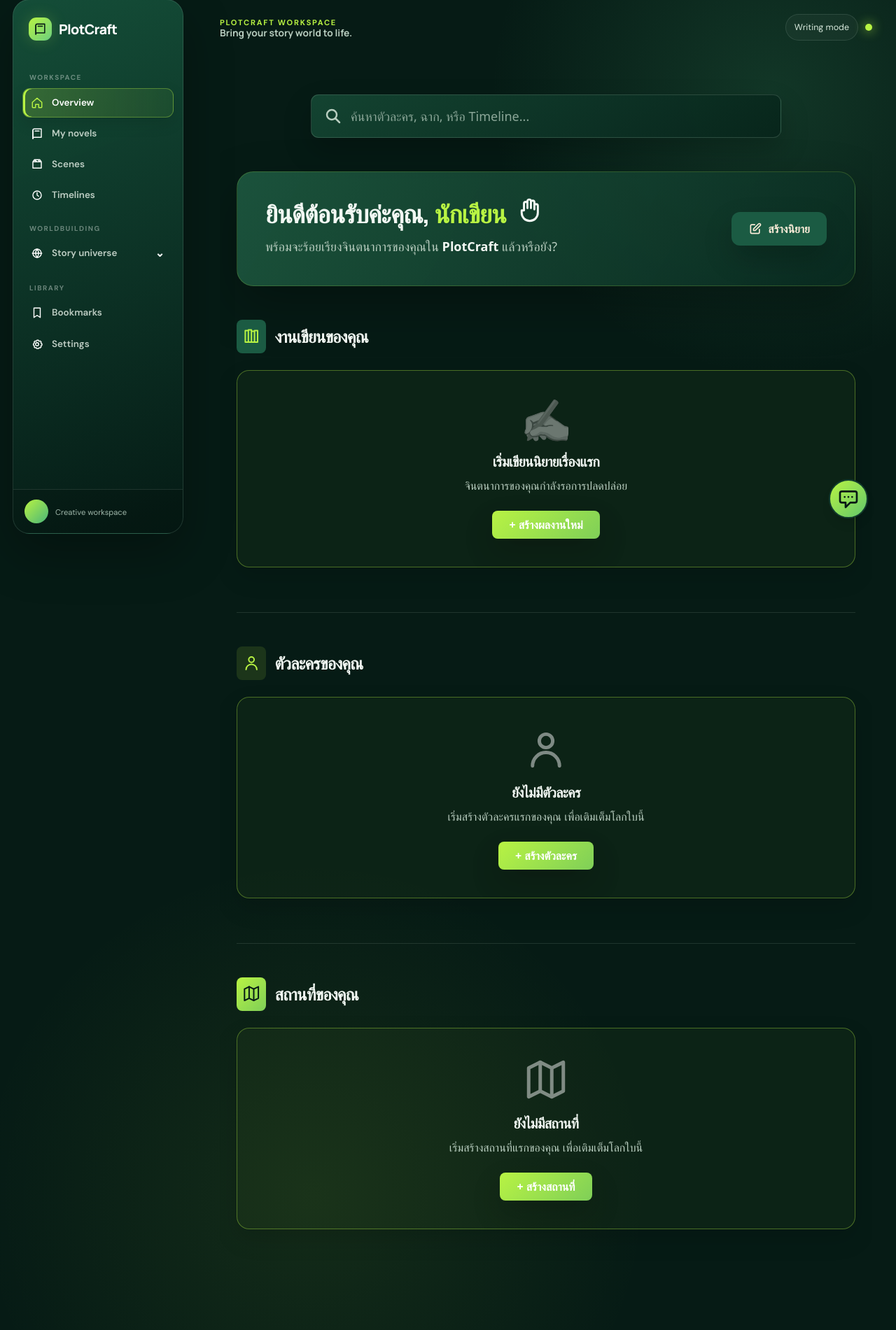
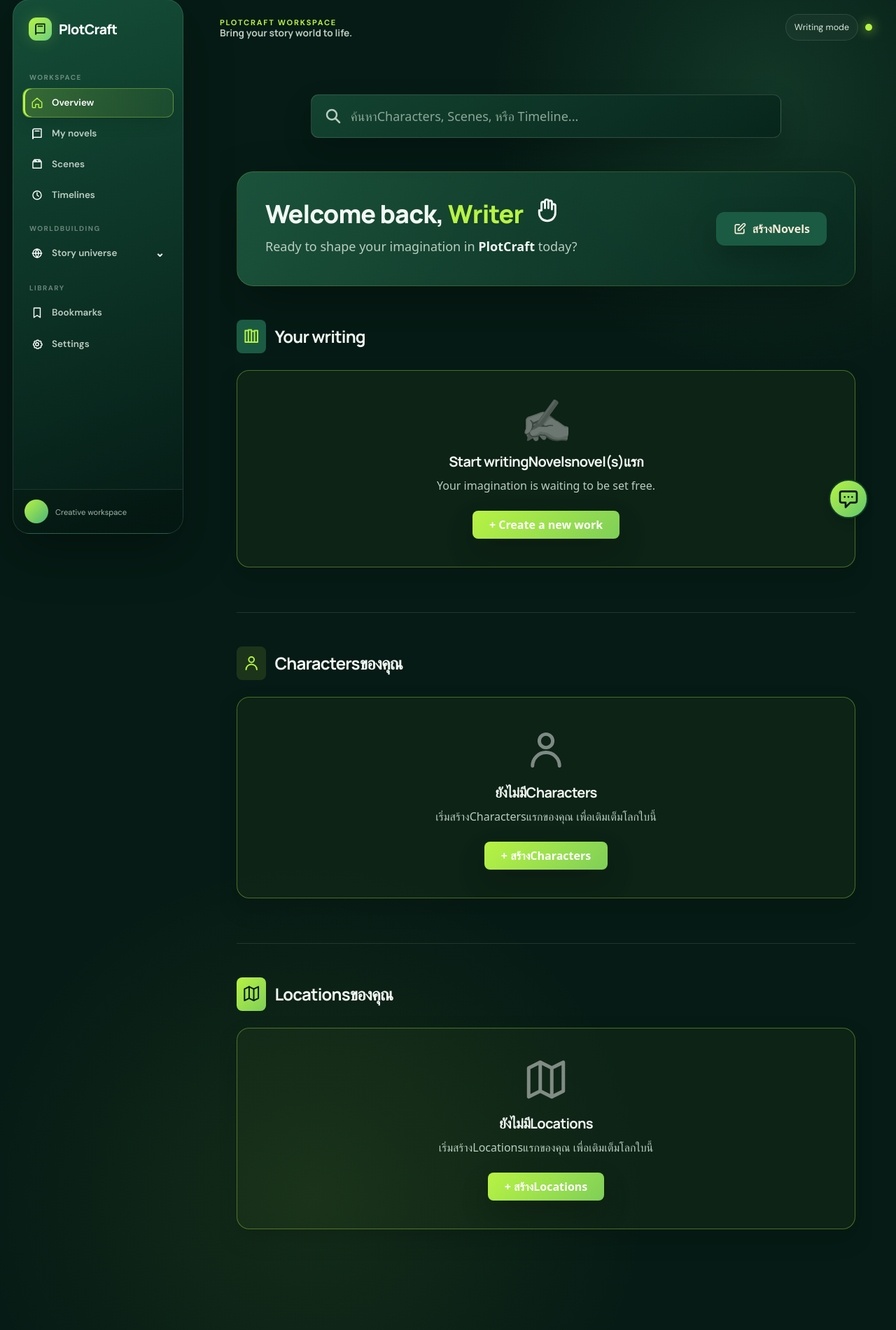
Before and after one commit to maythiya/plotcraft, a Django app: page /home/ in a window 1280 px wide. Shown: the part 19-1920 px from the top of the page at 70% size. Run offline with Django 5.2, Linux system fonts and the light colour scheme; data that the repository does not hold is empty; some libraries are stand-ins or nearby versions.

Commit message:
feat(i18n): translate interface copy to English

```diff
--- a/plotcraft/templates/home.html
+++ b/plotcraft/templates/home.html
@@ -4,14 +4,14 @@
 <script src="https://cdn.tailwindcss.com"></script>
 
 <style>
-    /* Animation ให้เนื้อหาค่อยๆ โผล่ขึ้นมา */
+    /* Animation thatเนื้อหาค่อยๆ โผล่ขึ้นมา */
     @keyframes fadeInUp {
         from { opacity: 0; transform: translateY(20px); }
         to { opacity: 1; transform: translateY(0); }
     }
     .fade-in-up { animation: fadeInUp 0.6s ease-out forwards; opacity: 0; }
 
-    /* Delay ให้แต่ละส่วนโผล่มาไม่พร้อมกัน */
+    /* Delay thatแต่ละส่วนโผล่มาไม่พร้อมกัน */
     .delay-100 { animation-delay: 0.1s; }
     .delay-200 { animation-delay: 0.2s; }
     .delay-300 { animation-delay: 0.3s; }
@@ -25,7 +25,7 @@
         <form action="{% url 'plotcraft:global_search' %}" method="GET" class="relative w-full max-w-2xl group">
             <input type="text"
                    name="q"
-                   placeholder="ค้นหาตัวละคร, ฉาก, หรือ Timeline..."
+                   placeholder="ค้นหาCharacters, Scenes, หรือ Timeline..."
                    class="w-full pl-14 pr-6 py-4 rounded-full border-2 border-gray-100 shadow-lg bg-white text-[#2F4F4F] placeholder-gray-400 text-lg focus:border-[#DAA520]/50 focus:ring-4 focus:ring-[#DAA520]/10 focus:outline-none transition-all duration-300 transform group-hover:scale-[1.01]">
             <div class="absolute left-5 top-1/2 transform -translate-y-1/2 text-gray-400 group-focus-within:text-[#DAA520] transition-colors">
                 <svg xmlns="http://www.w3.org/2000/svg" class="h-6 w-6" fill="none" viewBox="0 0 24 24" stroke="currentColor"><path stroke-linecap="round" stroke-linejoin="round" stroke-width="2.5" d="M21 21l-6-6m2-5a7 7 0 11-14 0 7 7 0 0114 0z" /></svg>
@@ -39,19 +39,19 @@
         <div class="relative z-10 flex flex-col md:flex-row items-center justify-between gap-6">
             <div>
                 <h1 class="text-3xl md:text-4xl font-extrabold mb-3 tracking-tight text-gray-800">
-                    ยินดีต้อนรับค่ะคุณ,
+                    Welcome back,
                     <span class="text-[#DAA520] drop-shadow-sm">
-                        {{ user.display_name|default:user.username|default:"นักเขียน" }}
+                        {{ user.display_name|default:user.username|default:"Writer" }}
                     </span>
                     <span class="animate-bounce inline-block origin-bottom ml-2"><svg aria-hidden="true" class="pc-icon" viewBox="0 0 24 24"><path d="M7 12V6a1.5 1.5 0 0 1 3 0v4-6a1.5 1.5 0 0 1 3 0v6-5a1.5 1.5 0 0 1 3 0v6-3a1.5 1.5 0 0 1 3 0v6c0 4-3 7-7 7-4 0-7-3-7-7v-2z"/></svg></span>
                 </h1>
                 <p class="text-gray-600 text-lg max-w-2xl leading-relaxed">
-                    พร้อมจะร้อยเรียงจินตนาการของคุณใน <span class="font-bold text-[#2F4F4F]">PlotCraft</span> แล้วหรือยัง?
+                    Ready to shape your imagination in <span class="font-bold text-[#2F4F4F]">PlotCraft</span> today?
                 </p>
             </div>
             <a href="{% url 'plotcraft:novel_create' %}" class="px-6 py-3 bg-[#2F4F4F] hover:bg-[#1a3030] text-[#FAEBD7] rounded-xl font-bold shadow-lg hover:shadow-2xl hover:-translate-y-1 transition-all duration-300 flex items-center gap-2 whitespace-nowrap">
                 <svg class="w-5 h-5" fill="none" stroke="currentColor" viewBox="0 0 24 24"><path stroke-linecap="round" stroke-linejoin="round" stroke-width="2" d="M11 5H6a2 2 0 00-2 2v11a2 2 0 002 2h11a2 2 0 002-2v-5m-1.414-9.414a2 2 0 112.828 2.828L11.828 15H9v-2.828l8.586-8.586z"></path></svg>
-                สร้างนิยาย
+                สร้างNovels
             </a>
         </div>
     </div>
@@ -59,11 +59,11 @@
     <div class="mb-16 fade-in-up delay-200">
         <div class="flex items-center justify-between mb-6">
             <h2 class="text-2xl font-bold flex items-center gap-3 text-[#2F4F4F]">
-                <span class="p-2 bg-[#2F4F4F]/10 rounded-lg text-2xl"><svg aria-hidden="true" class="pc-icon" viewBox="0 0 24 24"><path d="M4 5h4v15H4zM8 4h4v16H8zM12 6h4v14h-4zM16 5h4v15h-4z"/></svg></span> งานเขียนของคุณ
+                <span class="p-2 bg-[#2F4F4F]/10 rounded-lg text-2xl"><svg aria-hidden="true" class="pc-icon" viewBox="0 0 24 24"><path d="M4 5h4v15H4zM8 4h4v16H8zM12 6h4v14h-4zM16 5h4v15h-4z"/></svg></span> Your writing
             </h2>
             {% if novels %}
             <a href="{% url 'plotcraft:novel_list' %}" class="text-sm font-bold text-[#DAA520] hover:text-[#2F4F4F] transition flex items-center gap-1 group">
-                ดูทั้งหมด
+                ดูAll
                 <svg class="w-4 h-4 transform group-hover:translate-x-1 transition-transform" fill="none" stroke="currentColor" viewBox="0 0 24 24"><path stroke-linecap="round" stroke-linejoin="round" stroke-width="2" d="M17 8l4 4m0 0l-4 4m4-4H3"></path></svg>
             </a>
             {% endif %}
@@ -98,7 +98,7 @@
                             {{ novel.title }}
                         </h3>
                         <p class="text-xs text-gray-500 line-clamp-2 leading-relaxed">
-                            {{ novel.synopsis|default:"ยังไม่มีคำโปรย... คลิกเพื่อเริ่มเขียนรายละเอียดนิยายของคุณ" }}
+                            {{ novel.synopsis|default:"No synopsis yet... คลิกเพื่อStart writingDetailsNovelsของคุณ" }}
                         </p>
                     </div>
 
@@ -116,17 +116,17 @@
                     <div class="w-10 h-10 rounded-full bg-[#DAA520]/10 flex items-center justify-center group-hover:scale-110 group-hover:rotate-90 transition-all duration-500">
                         <svg class="w-5 h-5" fill="none" stroke="currentColor" viewBox="0 0 24 24"><path stroke-linecap="round" stroke-linejoin="round" stroke-width="2" d="M12 4v16m8-8H4"></path></svg>
                     </div>
-                    <span class="font-bold text-sm">สร้างนิยายเรื่องใหม่</span>
+                    <span class="font-bold text-sm">สร้างNovelsnovel(s)ใหม่</span>
                 </div>
             </a>
         </div>
         {% else %}
         <div class="bg-white rounded-2xl p-10 text-center border-2 border-dashed border-[#2F4F4F]/10">
             <div class="text-6xl mb-4 grayscale opacity-50">✍️</div>
-            <h3 class="text-xl font-bold text-[#2F4F4F] mb-2">เริ่มเขียนนิยายเรื่องแรก</h3>
-            <p class="text-gray-500 mb-6">จินตนาการของคุณกำลังรอการปลดปล่อย</p>
+            <h3 class="text-xl font-bold text-[#2F4F4F] mb-2">Start writingNovelsnovel(s)แรก</h3>
+            <p class="text-gray-500 mb-6">Your imagination is waiting to be set free.</p>
             <a href="{% url 'plotcraft:novel_create' %}" class="inline-block px-6 py-2 bg-[#DAA520] text-white rounded-lg font-bold hover:bg-[#b8860b] transition shadow-md hover:-translate-y-0.5 transform">
-                + สร้างผลงานใหม่
+                + Create a new work
             </a>
         </div>
         {% endif %}
@@ -137,11 +137,11 @@
     <div class="mb-16 fade-in-up delay-300">
         <div class="flex items-center justify-between mb-6">
             <h2 class="text-2xl font-bold flex items-center gap-3">
-                <span class="p-2 bg-blue-100 rounded-lg text-2xl"><svg aria-hidden="true" class="pc-icon" viewBox="0 0 24 24"><circle cx="12" cy="8" r="3.5"/><path d="M5 21a7 7 0 0 1 14 0"/></svg></span> ตัวละครของคุณ
+                <span class="p-2 bg-blue-100 rounded-lg text-2xl"><svg aria-hidden="true" class="pc-icon" viewBox="0 0 24 24"><circle cx="12" cy="8" r="3.5"/><path d="M5 21a7 7 0 0 1 14 0"/></svg></span> Charactersของคุณ
             </h2>
             {% if characters %}
             <a href="{% url 'plotcraft:character_list' %}" class="text-sm font-bold text-[#DAA520] hover:text-[#2F4F4F] transition flex items-center gap-1 group">
-                ดูทั้งหมด
+                ดูAll
                 <svg class="w-4 h-4 transform group-hover:translate-x-1 transition-transform" fill="none" stroke="currentColor" viewBox="0 0 24 24"><path stroke-linecap="round" stroke-linejoin="round" stroke-width="2" d="M17 8l4 4m0 0l-4 4m4-4H3"></path></svg>
             </a>
             {% endif %}
@@ -183,16 +183,16 @@
                 <div class="w-12 h-12 rounded-full bg-[#DAA520]/10 flex items-center justify-center mb-3">
                     <svg class="w-6 h-6" fill="none" stroke="currentColor" viewBox="0 0 24 24"><path stroke-linecap="round" stroke-linejoin="round" stroke-width="2" d="M12 4v16m8-8H4"></path></svg>
                 </div>
-                <span class="font-bold">สร้างตัวละครเพิ่ม</span>
+                <span class="font-bold">สร้างCharactersเพิ่ม</span>
             </a>
         </div>
         {% else %}
         <div class="bg-white rounded-2xl p-10 text-center border-2 border-dashed border-[#2F4F4F]/10">
             <div class="text-6xl mb-4 grayscale opacity-50"><svg aria-hidden="true" class="pc-icon" viewBox="0 0 24 24"><circle cx="12" cy="8" r="3.5"/><path d="M5 21a7 7 0 0 1 14 0"/></svg></div>
-            <h3 class="text-xl font-bold text-[#2F4F4F] mb-2">ยังไม่มีตัวละคร</h3>
-            <p class="text-gray-500 mb-6">เริ่มสร้างตัวละครแรกของคุณ เพื่อเติมเต็มโลกใบนี้</p>
+            <h3 class="text-xl font-bold text-[#2F4F4F] mb-2">ยังไม่มีCharacters</h3>
+            <p class="text-gray-500 mb-6">เริ่มสร้างCharactersแรกของคุณ เพื่อเติมเต็มโลกใบนี้</p>
             <a href="{% url 'plotcraft:character_create' %}" class="inline-block px-6 py-2 bg-[#DAA520] text-white rounded-lg font-bold hover:bg-[#b8860b] transition shadow-md hover:-translate-y-0.5 transform">
-                + สร้างตัวละคร
+                + สร้างCharacters
             </a>
         </div>
         {% endif %}
@@ -203,11 +203,11 @@
     <div class="mb-12 fade-in-up delay-300">
         <div class="flex items-center justify-between mb-6">
             <h2 class="text-2xl font-bold flex items-center gap-3">
-                <span class="p-2 bg-[#DAA520]/10 rounded-lg text-2xl"><svg aria-hidden="true" class="pc-icon" viewBox="0 0 24 24"><path d="m3 6 6-3 6 3 6-3v15l-6 3-6-3-6 3z"/><path d="M9 3v15M15 6v15"/></svg>️</span> สถานที่ของคุณ
+                <span class="p-2 bg-[#DAA520]/10 rounded-lg text-2xl"><svg aria-hidden="true" class="pc-icon" viewBox="0 0 24 24"><path d="m3 6 6-3 6 3 6-3v15l-6 3-6-3-6 3z"/><path d="M9 3v15M15 6v15"/></svg>️</span> Locationsของคุณ
             </h2>
             {% if locations %}
             <a href="{% url 'plotcraft:location_list' %}" class="text-sm font-bold text-[#DAA520] hover:text-[#2F4F4F] transition flex items-center gap-1 group">
-                ดูทั้งหมด
+                ดูAll
                 <svg class="w-4 h-4 transform group-hover:translate-x-1 transition-transform" fill="none" stroke="currentColor" viewBox="0 0 24 24"><path stroke-linecap="round" stroke-linejoin="round" stroke-width="2" d="M17 8l4 4m0 0l-4 4m4-4H3"></path></svg>
             </a>
             {% endif %}
@@ -233,7 +233,7 @@
                     <div class="grow"></div>
                     <div class="text-xs text-[#2F4F4F]/60 flex justify-between items-center border-t border-gray-100 pt-3 mt-4">
                         <span class="text-[#DAA520] font-bold group-hover:underline text-xs flex items-center gap-1">
-                            สำรวจ <svg class="w-3 h-3" fill="none" stroke="currentColor" viewBox="0 0 24 24"><path stroke-linecap="round" stroke-linejoin="round" stroke-width="2" d="M14 5l7 7m0 0l-7 7m7-7H3"></path></svg>
+                            Explore <svg class="w-3 h-3" fill="none" stroke="currentColor" viewBox="0 0 24 24"><path stroke-linecap="round" stroke-linejoin="round" stroke-width="2" d="M14 5l7 7m0 0l-7 7m7-7H3"></path></svg>
                         </span>
                     </div>
                 </div>
@@ -243,16 +243,16 @@
                 <div class="w-12 h-12 rounded-full bg-[#DAA520]/10 flex items-center justify-center mb-3">
                     <svg class="w-6 h-6" fill="none" stroke="currentColor" viewBox="0 0 24 24"><path stroke-linecap="round" stroke-linejoin="round" stroke-width="2" d="M12 4v16m8-8H4"></path></svg>
                 </div>
-                <span class="font-bold">สร้างสถานที่เพิ่ม</span>
+                <span class="font-bold">สร้างLocationsเพิ่ม</span>
             </a>
         </div>
         {% else %}
         <div class="bg-white rounded-2xl p-10 text-center border-2 border-dashed border-[#2F4F4F]/10">
             <div class="text-6xl mb-4 grayscale opacity-50"><svg aria-hidden="true" class="pc-icon" viewBox="0 0 24 24"><path d="m3 6 6-3 6 3 6-3v15l-6 3-6-3-6 3z"/><path d="M9 3v15M15 6v15"/></svg>️</div>
-            <h3 class="text-xl font-bold text-[#2F4F4F] mb-2">ยังไม่มีสถานที่</h3>
-            <p class="text-gray-500 mb-6">เริ่มสร้างสถานที่แรกของคุณ เพื่อเติมเต็มโลกใบนี้</p>
+            <h3 class="text-xl font-bold text-[#2F4F4F] mb-2">ยังไม่มีLocations</h3>
+            <p class="text-gray-500 mb-6">เริ่มสร้างLocationsแรกของคุณ เพื่อเติมเต็มโลกใบนี้</p>
             <a href="{% url 'plotcraft:location_create' %}" class="inline-block px-6 py-2 bg-[#DAA520] text-white rounded-lg font-bold hover:bg-[#b8860b] transition shadow-md hover:-translate-y-0.5 transform">
-                + สร้างสถานที่
+                + สร้างLocations
             </a>
         </div>
         {% endif %}
```
